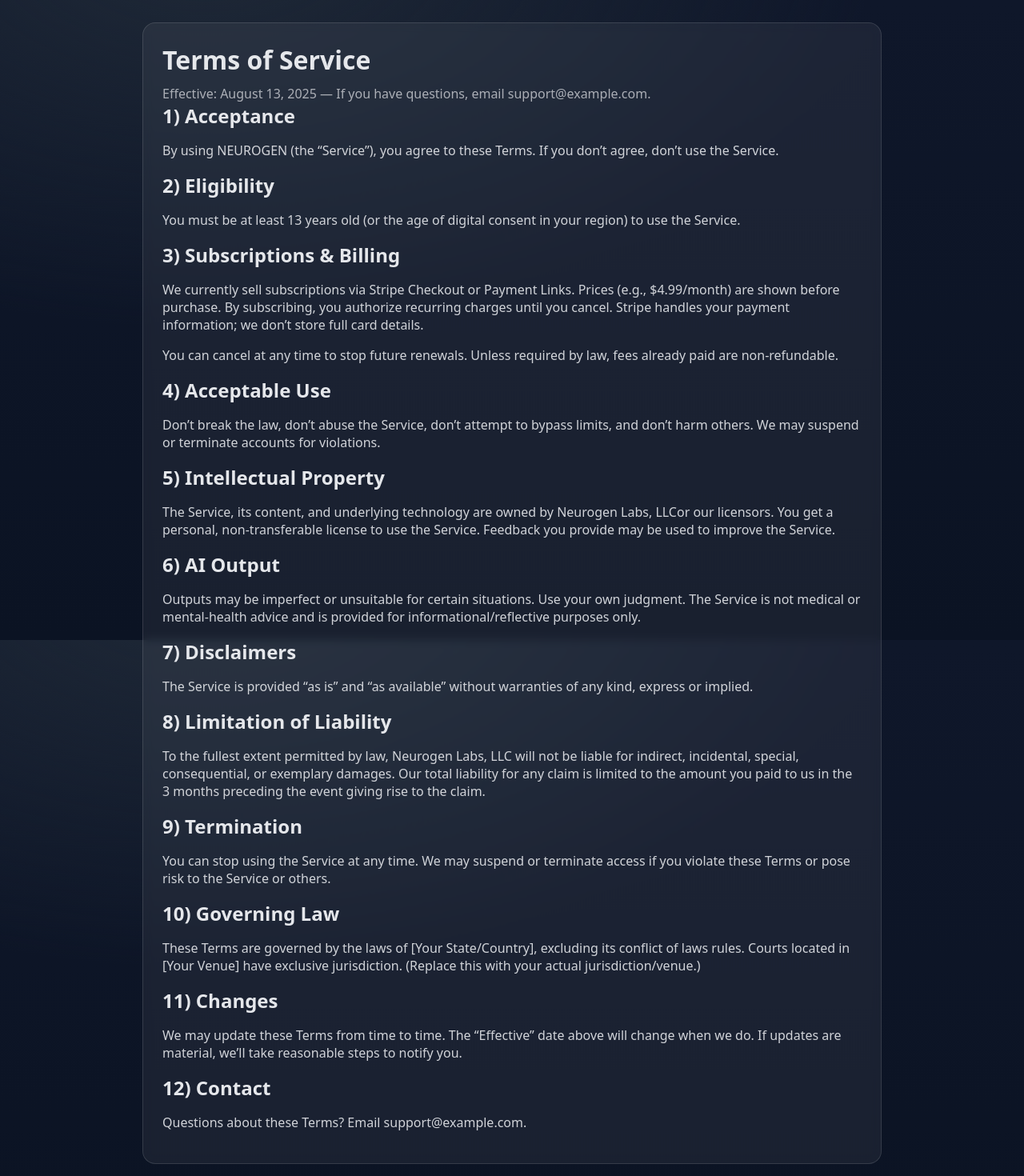
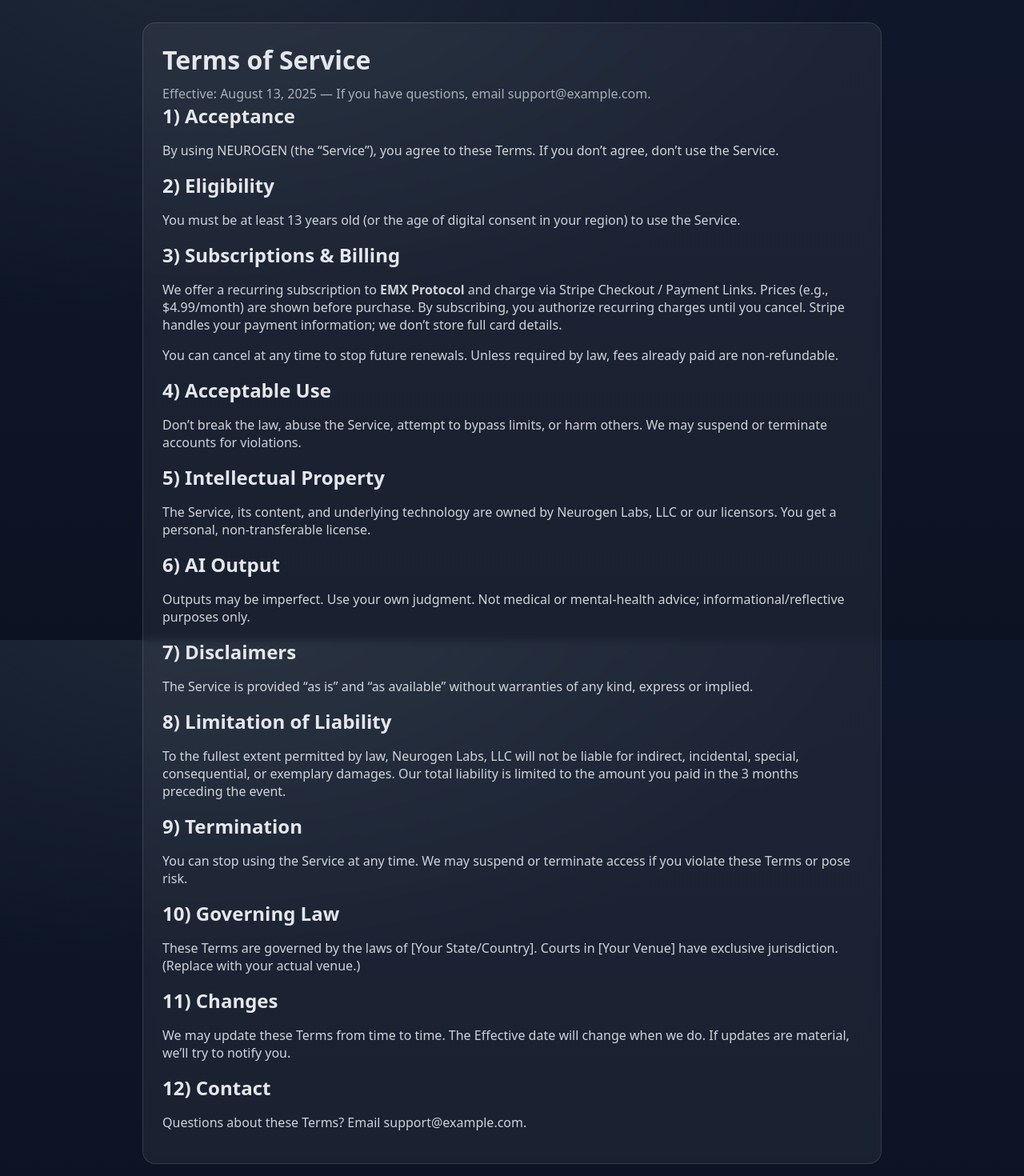
Before and after one commit to jsiwek999/neurogen-app, a Next.js app: page /terms in a window 1280 px wide. Shown: the top 1470 px of the page at 80% size. Built offline with nearby package versions, Linux system fonts and the light colour scheme.

Commit message:
chore: rename plan to EMX Protocol

```diff
--- a/app/success/page.tsx
+++ b/app/success/page.tsx
@@ -1,10 +1,12 @@
 export const dynamic = "force-static";
-export const metadata = { title: "Success — NEUROGEN" };
+export const metadata = { title: "Success — EMX Protocol" };
+
+const PRODUCT = process.env.NEXT_PUBLIC_PRODUCT_NAME || "EMX Protocol";
 
 export default function Success() {
   return (
     <div className="card space-y-3">
-      <h1 className="text-xl font-semibold">Welcome to NEUROGEN Pro 🎉</h1>
+      <h1 className="text-xl font-semibold">Welcome to {PRODUCT} 🎉</h1>
       <p className="text-sm" style={{opacity:.8}}>
         Your subscription is active. You can close this tab and start generating rituals.
       </p>
--- a/app/terms/page.tsx
+++ b/app/terms/page.tsx
@@ -3,6 +3,7 @@
 
 const COMPANY = process.env.NEXT_PUBLIC_COMPANY_NAME || "Neurogen Labs, LLC";
 const CONTACT = process.env.NEXT_PUBLIC_CONTACT_EMAIL || "support@example.com";
+const PRODUCT = process.env.NEXT_PUBLIC_PRODUCT_NAME || "EMX Protocol";
 const EFFECTIVE = "August 13, 2025";
 
 export default function Terms() {
@@ -16,101 +17,83 @@
       <section className="space-y-2">
         <h2 className="text-lg font-semibold">1) Acceptance</h2>
         <p className="text-sm" style={{opacity:.9}}>
-          By using NEUROGEN (the “Service”), you agree to these Terms. If you
-          don’t agree, don’t use the Service.
+          By using NEUROGEN (the “Service”), you agree to these Terms. If you don’t agree, don’t use the Service.
         </p>
       </section>
 
       <section className="space-y-2">
         <h2 className="text-lg font-semibold">2) Eligibility</h2>
         <p className="text-sm" style={{opacity:.9}}>
-          You must be at least 13 years old (or the age of digital consent in
-          your region) to use the Service.
+          You must be at least 13 years old (or the age of digital consent in your region) to use the Service.
         </p>
       </section>
 
       <section className="space-y-2">
         <h2 className="text-lg font-semibold">3) Subscriptions & Billing</h2>
         <p className="text-sm" style={{opacity:.9}}>
-          We currently sell subscriptions via Stripe Checkout or Payment Links.
-          Prices (e.g., $4.99/month) are shown before purchase. By subscribing,
-          you authorize recurring charges until you cancel. Stripe handles your
-          payment information; we don’t store full card details.
+          We offer a recurring subscription to <b>{PRODUCT}</b> and charge via Stripe Checkout / Payment Links.
+          Prices (e.g., $4.99/month) are shown before purchase. By subscribing, you authorize recurring charges
+          until you cancel. Stripe handles your payment information; we don’t store full card details.
         </p>
         <p className="text-sm" style={{opacity:.9}}>
-          You can cancel at any time to stop future renewals. Unless required by
-          law, fees already paid are non-refundable.
+          You can cancel at any time to stop future renewals. Unless required by law, fees already paid are non-refundable.
         </p>
       </section>
 
       <section className="space-y-2">
         <h2 className="text-lg font-semibold">4) Acceptable Use</h2>
         <p className="text-sm" style={{opacity:.9}}>
-          Don’t break the law, don’t abuse the Service, don’t attempt to bypass
-          limits, and don’t harm others. We may suspend or terminate accounts
-          for violations.
+          Don’t break the law, abuse the Service, attempt to bypass limits, or harm others. We may suspend or terminate accounts for violations.
         </p>
       </section>
 
       <section className="space-y-2">
         <h2 className="text-lg font-semibold">5) Intellectual Property</h2>
         <p className="text-sm" style={{opacity:.9}}>
-          The Service, its content, and underlying technology are owned by {COMPANY}
-          or our licensors. You get a personal, non-transferable license to use
-          the Service. Feedback you provide may be used to improve the Service.
+          The Service, its content, and underlying technology are owned by {COMPANY} or our licensors. You get a personal, non-transferable license.
         </p>
       </section>
 
       <section className="space-y-2">
         <h2 className="text-lg font-semibold">6) AI Output</h2>
         <p className="text-sm" style={{opacity:.9}}>
-          Outputs may be imperfect or unsuitable for certain situations. Use your
-          own judgment. The Service is not medical or mental-health advice and is
-          provided for informational/reflective purposes only.
+          Outputs may be imperfect. Use your own judgment. Not medical or mental-health advice; informational/reflective purposes only.
         </p>
       </section>
 
       <section className="space-y-2">
         <h2 className="text-lg font-semibold">7) Disclaimers</h2>
         <p className="text-sm" style={{opacity:.9}}>
-          The Service is provided “as is” and “as available” without warranties of
-          any kind, express or implied.
+          The Service is provided “as is” and “as available” without warranties of any kind, express or implied.
         </p>
       </section>
 
       <section className="space-y-2">
         <h2 className="text-lg font-semibold">8) Limitation of Liability</h2>
         <p className="text-sm" style={{opacity:.9}}>
-          To the fullest extent permitted by law, {COMPANY} will not be liable for
-          indirect, incidental, special, consequential, or exemplary damages.
-          Our total liability for any claim is limited to the amount you paid to
-          us in the 3 months preceding the event giving rise to the claim.
+          To the fullest extent permitted by law, {COMPANY} will not be liable for indirect, incidental, special, consequential, or exemplary damages.
+          Our total liability is limited to the amount you paid in the 3 months preceding the event.
         </p>
       </section>
 
       <section className="space-y-2">
         <h2 className="text-lg font-semibold">9) Termination</h2>
         <p className="text-sm" style={{opacity:.9}}>
-          You can stop using the Service at any time. We may suspend or terminate
-          access if you violate these Terms or pose risk to the Service or others.
+          You can stop using the Service at any time. We may suspend or terminate access if you violate these Terms or pose risk.
         </p>
       </section>
 
       <section className="space-y-2">
         <h2 className="text-lg font-semibold">10) Governing Law</h2>
         <p className="text-sm" style={{opacity:.9}}>
-          These Terms are governed by the laws of [Your State/Country], excluding
-          its conflict of laws rules. Courts located in [Your Venue] have exclusive
-          jurisdiction. (Replace this with your actual jurisdiction/venue.)
+          These Terms are governed by the laws of [Your State/Country]. Courts in [Your Venue] have exclusive jurisdiction. (Replace with your actual venue.)
         </p>
       </section>
 
       <section className="space-y-2">
         <h2 className="text-lg font-semibold">11) Changes</h2>
         <p className="text-sm" style={{opacity:.9}}>
-          We may update these Terms from time to time. The “Effective” date above
-          will change when we do. If updates are material, we’ll take reasonable
-          steps to notify you.
+          We may update these Terms from time to time. The Effective date will change when we do. If updates are material, we’ll try to notify you.
         </p>
       </section>
 
```
Also changed, not shown: app/pricing/page.tsx (+5 -4 lines).
